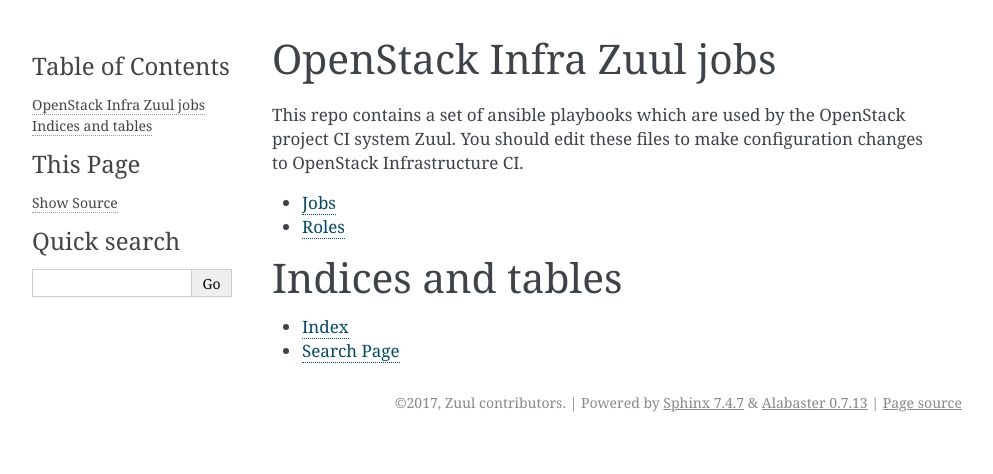
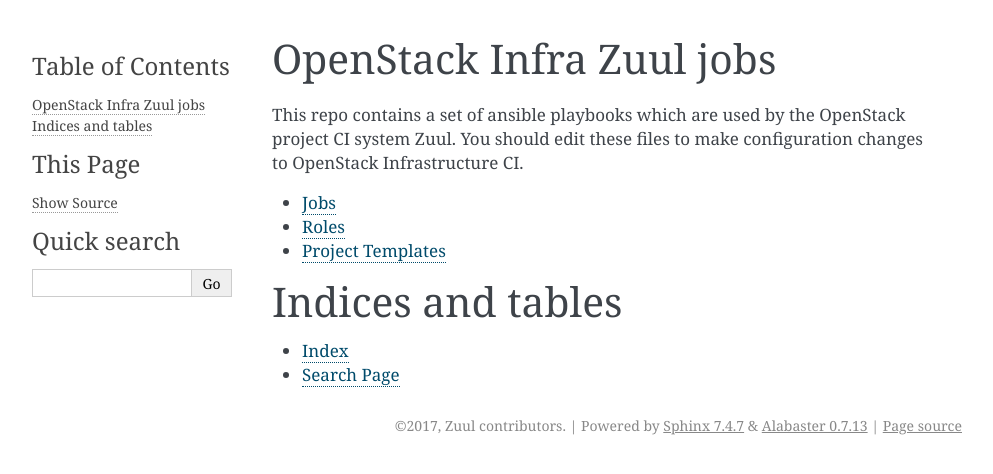
Before and after one commit to openstack/openstack-zuul-jobs, a Sphinx documentation site: the page built from doc/source/index.rst, in a window 1280 px wide. Shown: the top 474 px of the page, without its empty margins (148-1141 px from the left). Built offline with Sphinx 7.4.7, drawn with Linux system fonts in a browser that asks for light colours.

Commit message:
Add project-templates to docs
Change-Id: Id7e0606674d45aaf7bb6a67b852f02ef1adf5c85

```diff
--- a/doc/source/index.rst
+++ b/doc/source/index.rst
@@ -6,6 +6,7 @@
 
    jobs
    roles
+   project-templates
 
 Indices and tables
 ==================
--- /dev/null
+++ b/doc/source/project-templates.rst
@@ -0,0 +1,4 @@
+Project Templates
+=================
+
+.. zuul:autoproject_templates::
--- a/test-requirements.txt
+++ b/test-requirements.txt
@@ -7,7 +7,7 @@
 ansible<2.4.0
 ansible-lint
 bashate>=0.2
-zuul-sphinx>=0.1.1
+zuul-sphinx>=0.2.0
 
 # zuul-jobs is required to supply the ansible roles for ansible-lint
 -e git://git.openstack.org/openstack-infra/zuul-jobs#egg=zuul-jobs
```
